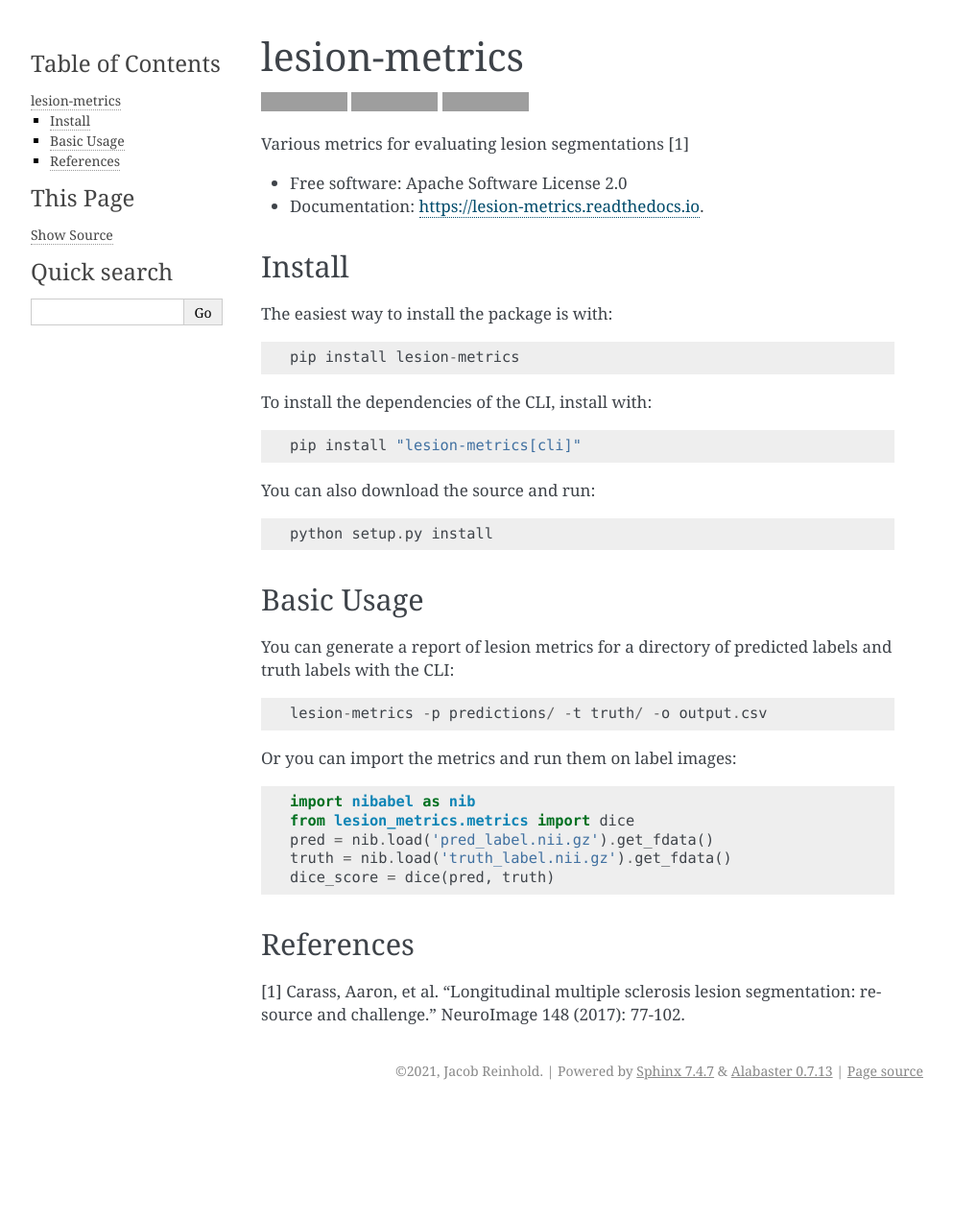
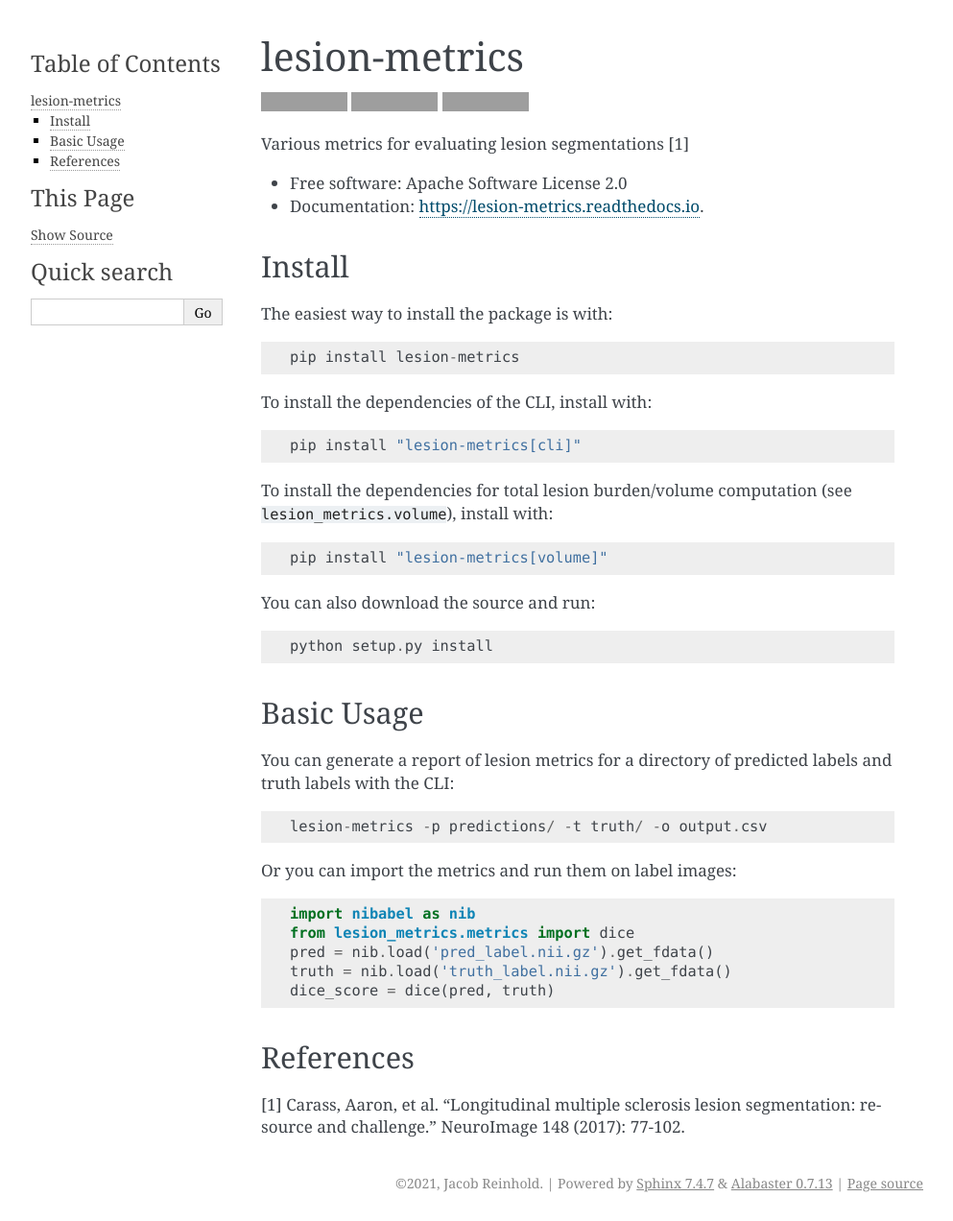
Before and after one commit to jcreinhold/lesion-metrics, a Sphinx documentation site: the page built from docs/readme.rst, in a window 1280 px wide. Shown: the whole page at 96% size, without its empty margins (148-1141 px from the left). Built offline with Sphinx 7.4.7, drawn with Linux system fonts in a browser that asks for light colours; before the commit the page ends 1155 px from its top, so only the background shows below that; grey boxes are pictures that could not be loaded.

Commit message:
fix docs

```diff
--- a/README.rst
+++ b/README.rst
@@ -31,6 +31,10 @@ To install the dependencies of the CLI, install with::
 
     pip install "lesion-metrics[cli]"
 
+To install the dependencies for total lesion burden/volume computation (see ``lesion_metrics.volume``), install with::
+
+    pip install "lesion-metrics[volume]"
+
 You can also download the source and run::
 
     python setup.py install
```
Also changed, not shown: docs/lesion_metrics.rst (+16 -0 lines).
